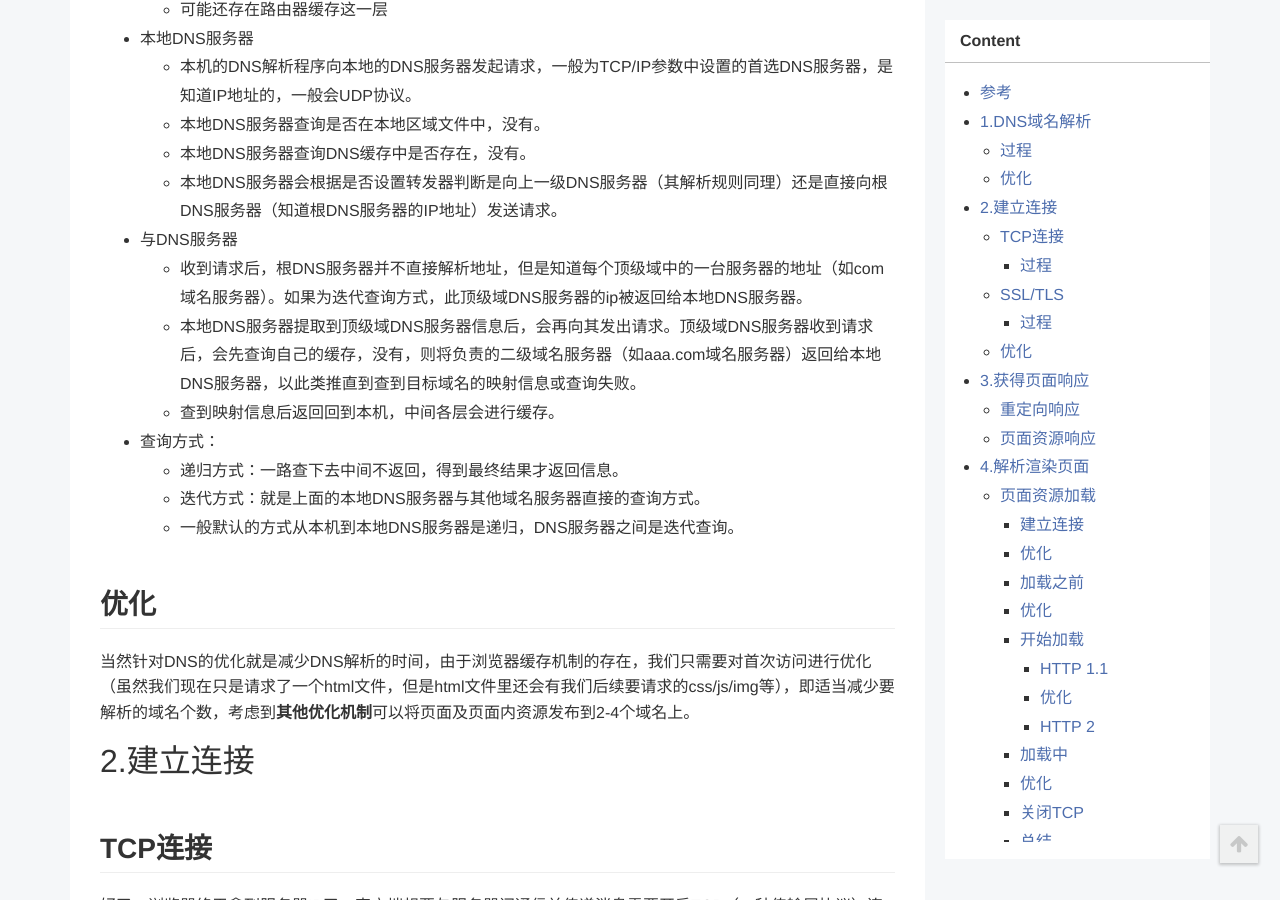
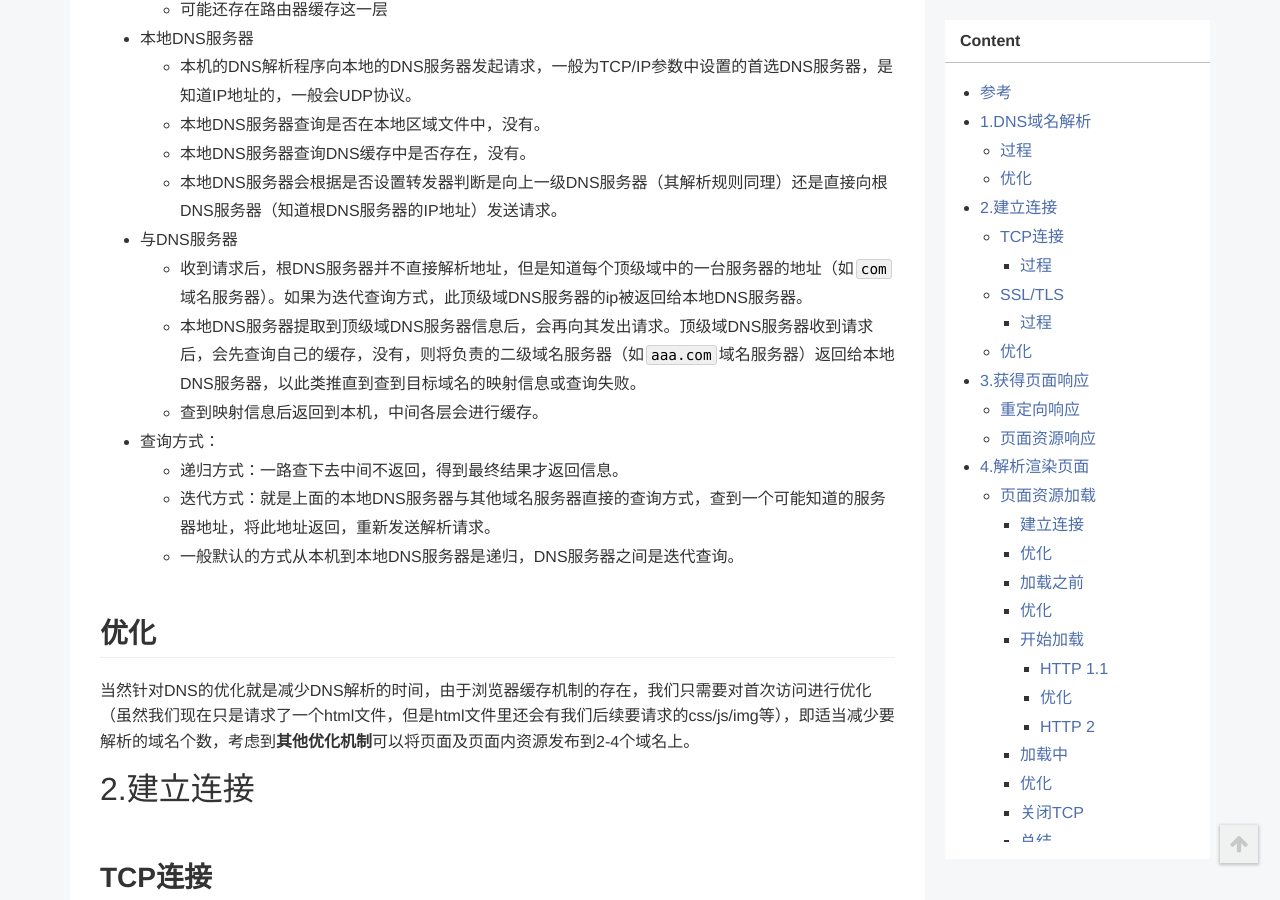
Before and after one commit to toBeTheLight/toBeTheLight.github.io, a Jekyll site: the page built from _posts/2018-03-30-从输入url按下回车开始能做哪些优化.md, in a window 1280 px wide and 900 px high, scrolled down 1084 px. Built offline with Jekyll 4.4.1, drawn with Linux system fonts in a browser that asks for light colours; a style sheet for code colours, icons or effects is not loaded; some of the changed text lies outside the part shown.

Commit message:
chore: 调整

```diff
--- a/_posts/2018-03-30-从输入url按下回车开始能做哪些优化.md
+++ b/_posts/2018-03-30-从输入url按下回车开始能做哪些优化.md
@@ -50,13 +50,13 @@ DNS域名解析、建立TCP连接、下载资源、解析页面。
   * 本地DNS服务器会根据是否设置转发器判断是向上一级DNS服务器（其解析规则同理）还是直接向根DNS服务器（知道根DNS服务器的IP地址）发送请求。
 
 * 与DNS服务器
-  * 收到请求后，根DNS服务器并不直接解析地址，但是知道每个顶级域中的一台服务器的地址（如com 域名服务器）。如果为迭代查询方式，此顶级域DNS服务器的ip被返回给本地DNS服务器。
-  * 本地DNS服务器提取到顶级域DNS服务器信息后，会再向其发出请求。顶级域DNS服务器收到请求后，会先查询自己的缓存，没有，则将负责的二级域名服务器（如aaa.com域名服务器）返回给本地DNS服务器，以此类推直到查到目标域名的映射信息或查询失败。
-  * 查到映射信息后返回回到本机，中间各层会进行缓存。
+  * 收到请求后，根DNS服务器并不直接解析地址，但是知道每个顶级域中的一台服务器的地址（如`com`域名服务器）。如果为迭代查询方式，此顶级域DNS服务器的ip被返回给本地DNS服务器。
+  * 本地DNS服务器提取到顶级域DNS服务器信息后，会再向其发出请求。顶级域DNS服务器收到请求后，会先查询自己的缓存，没有，则将负责的二级域名服务器（如`aaa.com`域名服务器）返回给本地DNS服务器，以此类推直到查到目标域名的映射信息或查询失败。
+  * 查到映射信息后返回到本机，中间各层会进行缓存。
 
 * 查询方式：
   * 递归方式：一路查下去中间不返回，得到最终结果才返回信息。
-  * 迭代方式：就是上面的本地DNS服务器与其他域名服务器直接的查询方式。
+  * 迭代方式：就是上面的本地DNS服务器与其他域名服务器直接的查询方式，查到一个可能知道的服务器地址，将此地址返回，重新发送解析请求。
   * 一般默认的方式从本机到本地DNS服务器是递归，DNS服务器之间是迭代查询。
 
 ## 优化
@@ -260,8 +260,7 @@ HTTP2 真好用。合理使用缓存。
 * 处理HTML标记，构建DOM树。
 * 处理CSS标记，构建CSSOM树。
 * 将DOM树和CSSOM树融合成渲染树（会忽略不需要渲染的dom）。
-* 根据渲染树来布局，计算每个节点的几何
-信息。
+* 根据渲染树来布局，计算每个节点的几何信息。
 * 在屏幕上绘制各个节点。
 * 中间遇到各种资源时，会进行资源的下载。
 
@@ -269,11 +268,12 @@ HTTP2 真好用。合理使用缓存。
 
 * 资源下载
   * css下载时会阻塞渲染（带有media属性除外）。
-  * 遇到 script	标签时，DOM构建停止，此时控制权移交至js线程，直到脚本（下载）执行完毕，此时浏览器有优化会下载其他资源，但是不会解析。
-  * 图片资源下载不会产生阻塞。如果js中有对CSSOM的操作，还会先确保CSSOM已经被下载并构建。
+  * 遇到 script	标签时，DOM构建停止，此时控制权移交至js，直到脚本（下载）执行完毕，此时浏览器有优化一般会下载其他资源，但是不会解析。如果js中有对CSSOM的操作，还会先确保CSSOM已经被下载并构建。
+  * 图片资源下载不会产生阻塞。
 * 重绘重排导致重新进行渲染树的生成
-  * 重排（回流）：会重新计算布局，通常由元素的结构、位置、尺寸变化引起，如：img下载成功后，替换填充页面img元素，引起尺寸变化；也会有js的属性值读取引起，如读取offset、scroll、cilent、getComputedStyle等信息。
+  * 重排（回流）：会重新计算布局，通常由元素的结构、增删、位置、尺寸变化引起，如：img下载成功后，替换填充页面img元素，引起尺寸变化；也会有js的属性值读取引起，如读取offset、scroll、cilent、getComputedStyle等信息。
   * 重绘：简单外观的改变会引起重绘，如颜色变化等。
+  * 重排一定重绘。
 
 ### 优化
 
```
Also changed, not shown: other parts of _posts/2018-03-30-从输入url按下回车开始能做哪些优化.md (+1 -1 lines).
